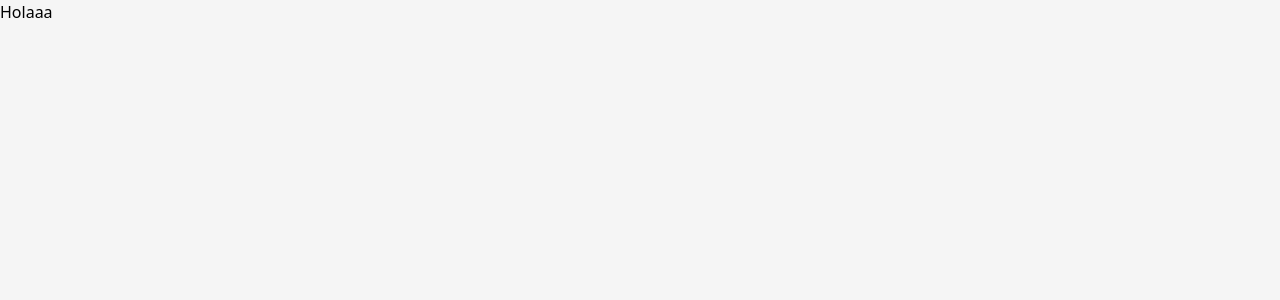
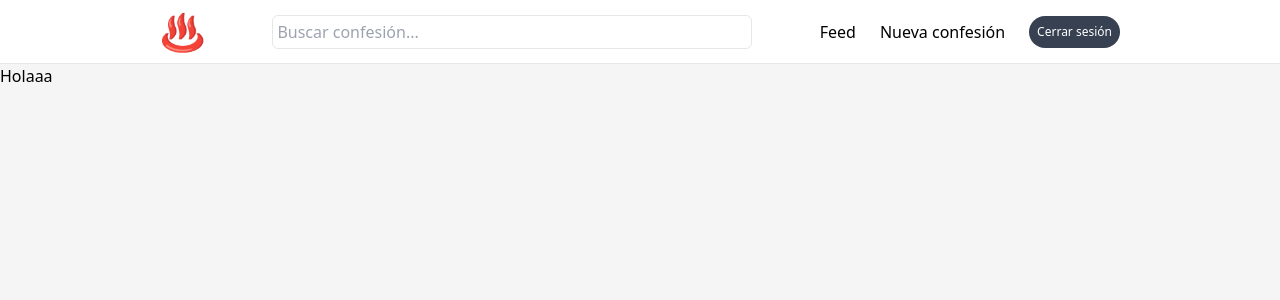
Before and after one commit to Alejandro1709/confesiones-upc, a Next.js app: page / in a window 1280 px wide. Shown: the top 300 px of the page. Built offline with nearby package versions, Linux system fonts and the light colour scheme.

Commit message:
Add: Navigation Component

```diff
--- a/src/components/Layout.tsx
+++ b/src/components/Layout.tsx
@@ -1,4 +1,5 @@
 import Head from "next/head";
+import Navigation from "./Navigation";
 
 type Props = {
   title?: string;
@@ -19,6 +20,7 @@ function Layout({
         <meta name="viewport" content="width=device-width, initial-scale=1" />
         <link rel="icon" href="/favicon.ico" />
       </Head>
+      <Navigation />
       <main className="min-h-screen bg-background">{children}</main>
     </>
   );
--- /dev/null
+++ b/src/components/Navigation.tsx
@@ -0,0 +1,42 @@
+"use client";
+
+import Link from "next/link";
+
+function Navigation() {
+  return (
+    <header className="flex h-16 items-center justify-center border-b bg-white">
+      <div className="mx-6 flex w-full items-center justify-between md:mx-40">
+        <h2 className="text-3xl md:text-4xl">♨️</h2>
+        <form className="w-2/4 md:block">
+          <input
+            className="w-full rounded-md border p-1"
+            type="text"
+            placeholder="Buscar confesión..."
+          />
+        </form>
+        <nav className="hidden md:block">
+          <ul className="flex items-center gap-6">
+            <li>
+              <Link className="hover:underline" href="/">
+                Feed
+              </Link>
+            </li>
+            <li>
+              <Link className="hover:underline" href="/confesiones/">
+                Nueva confesión
+              </Link>
+            </li>
+            <li>
+              <button className="rounded-full bg-gray-700 p-2 text-xs text-white hover:bg-gray-800">
+                Cerrar sesión
+              </button>
+            </li>
+          </ul>
+        </nav>
+        <button className="block rounded-md border p-2 md:hidden">Menu</button>
+      </div>
+    </header>
+  );
+}
+
+export default Navigation;
```
